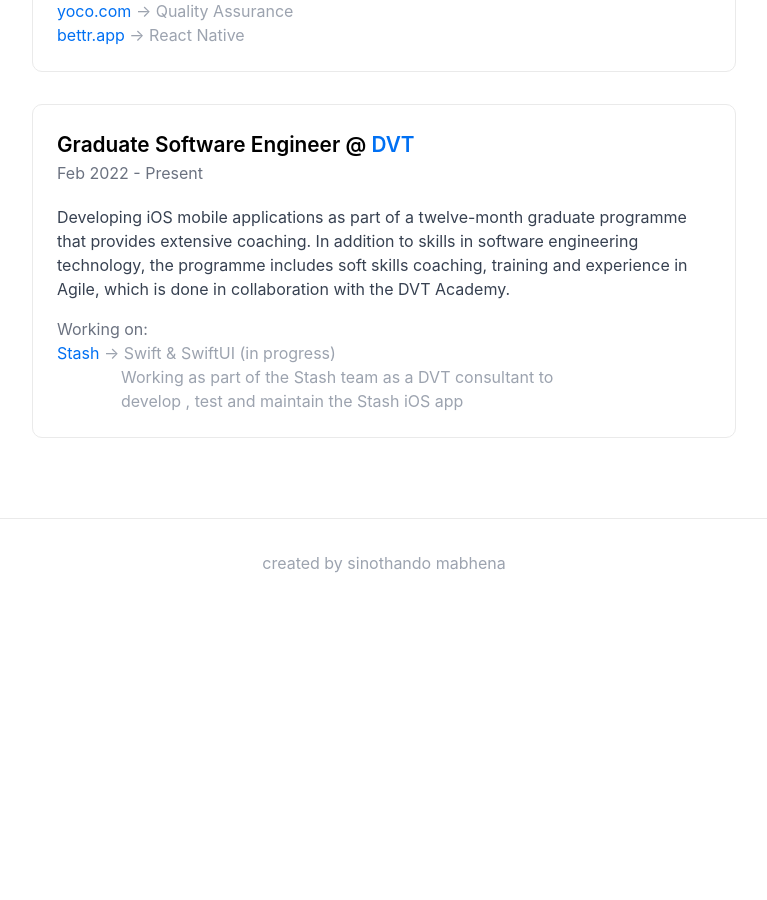
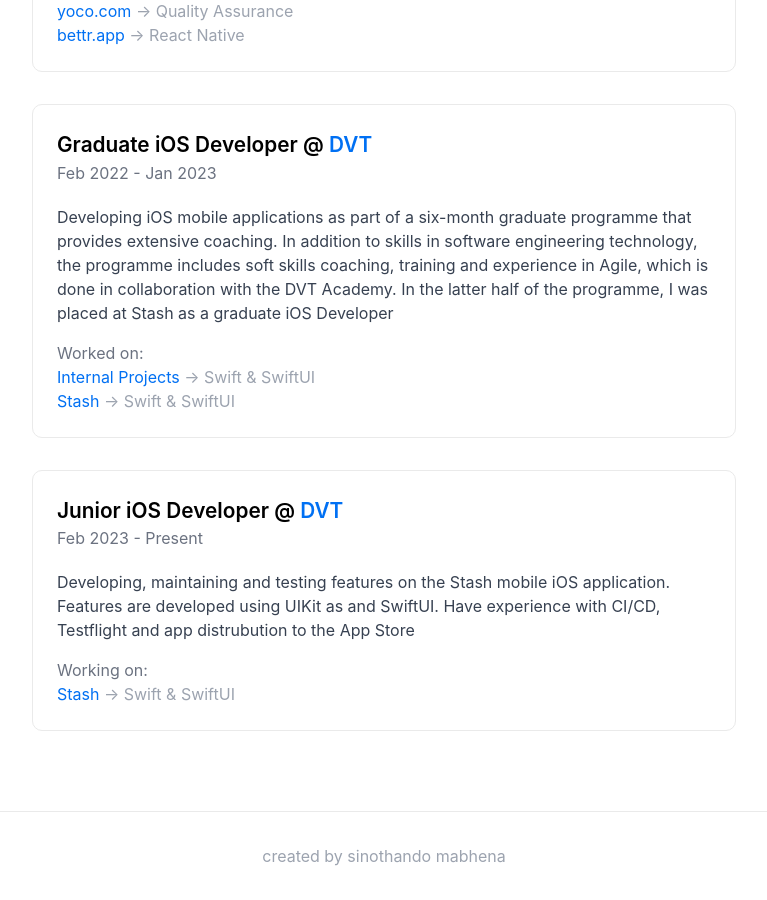
Before and after one commit to sinothandomabhena/sino, a Next.js app: page / in a window 1280 px wide. Shown: the part 900-1800 px from the top of the page, without its empty margins (256-1023 px from the left). Before the commit the page ends 1507 px from the top, so only its background shows below. Built offline with nearby package versions, Linux system fonts and the light colour scheme.

Commit message:
update personal website

```diff
--- a/pages/index.js
+++ b/pages/index.js
@@ -63,9 +63,9 @@
                 >
                   Pretoria, South Africa
                 </a>
-                . I have profound interest in frontend development, UI design,
-                human-computer interaction, and everything in between. I studied
-                Bsc Information & Knowledge Systems at the{" "}
+                . I have experience developing native and cross platform mobile
+                applications and web applications. I have a BSc Information &
+                Knowledge Systems degree from the{" "}
                 <a
                   href="https://www.up.ac.za/"
                   target="_blank"
@@ -149,33 +149,28 @@
 
           <div className={styles.card}>
             <h2 className="font-semibold">
-              Graduate Software Engineer @{" "}
-              <a href="https://www.dvt.co.za/">DVT</a>
+              Graduate iOS Developer @ <a href="https://www.dvt.co.za/">DVT</a>
             </h2>
-            <p className="text-md mb-5 text-gray-500">Feb 2022 - Present</p>
+            <p className="text-md mb-5 text-gray-500">Feb 2022 - Jan 2023</p>
             <p className="text-gray-700">
-              Developing iOS mobile applications as part of a twelve-month
-              graduate programme that provides extensive coaching. In addition
-              to skills in software engineering technology, the programme
-              includes soft skills coaching, training and experience in Agile,
-              which is done in collaboration with the DVT Academy.
+              Developing iOS mobile applications as part of a six-month graduate
+              programme that provides extensive coaching. In addition to skills
+              in software engineering technology, the programme includes soft
+              skills coaching, training and experience in Agile, which is done
+              in collaboration with the DVT Academy. In the latter half of the
+              programme, I was placed at Stash as a graduate iOS Developer
             </p>
-            <p className="text-md mt-4 text-gray-500">Working on:</p>
+            <p className="text-md mt-4 text-gray-500">Worked on:</p>
             <ul>
-              {/* <li>
-                <a
-                  href="https://github.com/smabhena/mooov"
-                  target="_blank"
-                  rel="noreferrer"
-                >
-                  github.com/smabhena/mooov
+              <li>
+                <a href="#" rel="noreferrer">
+                  Internal Projects
                 </a>
                 <span className="text-gray-400">
                   {" "}
-                  &rarr; Swift (in progress)
+                  &rarr; Swift &amp; SwiftUI
                 </span>
-              </li> */}
-
+              </li>
               <li>
                 <a
                   href="https://www.liberty.co.za/stash"
@@ -186,12 +181,37 @@
                 </a>
                 <span className="text-gray-400">
                   {" "}
-                  &rarr; Swift &amp; SwiftUI (in progress)
+                  &rarr; Swift &amp; SwiftUI
                 </span>
-                <p className="text-gray-400 translate-x-16 w-8/12">
-                  Working as part of the Stash team as a DVT consultant to
-                  develop , test and maintain the Stash iOS app
-                </p>
+              </li>
+            </ul>
+          </div>
+
+          <div className={styles.card}>
+            <h2 className="font-semibold">
+              Junior iOS Developer @ <a href="https://www.dvt.co.za/">DVT</a>
+            </h2>
+            <p className="text-md mb-5 text-gray-500">Feb 2023 - Present</p>
+            <p className="text-gray-700">
+              Developing, maintaining and testing features on the Stash mobile
+              iOS application. Features are developed using UIKit as and
+              SwiftUI. Have experience with CI/CD, Testflight and app
+              distrubution to the App Store
+            </p>
+            <p className="text-md mt-4 text-gray-500">Working on:</p>
+            <ul>
+              <li>
+                <a
+                  href="https://www.liberty.co.za/stash"
+                  target="_blank"
+                  rel="noreferrer"
+                >
+                  Stash
+                </a>
+                <span className="text-gray-400">
+                  {" "}
+                  &rarr; Swift &amp; SwiftUI
+                </span>
               </li>
             </ul>
           </div>
```
